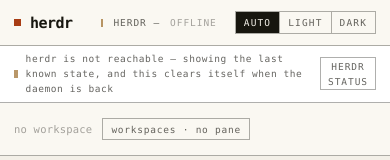
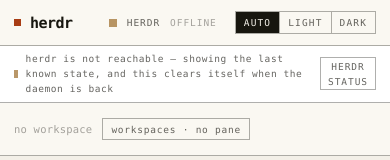
Before and after one commit to neatstudio/herdr-web, a React (Vite) app in the folder web/: page / in a window 390 px wide. Shown: the top 160 px of the page. Built offline with nearby package versions, Linux system fonts and the light colour scheme; no server answers; a web font is replaced by a local one.

Commit message:
fix: a phone keeps the machine in the masthead and drops the build
herdr(9)v0.6.6 truncated to herdr(9)v0.6. next to the theme switch, which shows
neither. The machine is why the label exists; the build is the first thing in the
panel the label opens.

```diff
--- a/web/src/components/Masthead.tsx
+++ b/web/src/components/Masthead.tsx
@@ -51,7 +51,13 @@ export function Masthead({ status, consoleVersion: build, choice, onChoice, onHo
         onClick={onHost}
       >
         <span className="signal" data-tone={live ? "working" : "blocked"} aria-hidden />
-        <span id="herdr-daemon-label">{label}</span>
+        {/* Split so a phone can drop the build and keep the machine: the name of
+            the machine is why a tab exists, the build is in the panel. */}
+        <span id="herdr-daemon-label">
+          <span className="masthead__host">{octet === "" ? "herdr" : `herdr(${octet})`}</span>
+          {" "}
+          <span className="masthead__version">{consoleVersion}</span>
+        </span>
         {protocol !== undefined && (
           <span
             className="cluster__dim"
--- a/web/src/index.css
+++ b/web/src/index.css
@@ -2026,6 +2026,15 @@ body::before {
   }
 }
 
+/* A phone keeps the machine and drops the build: the label is a button, and the
+   build is the first thing in the panel it opens. Truncating both is worse than
+   showing one. */
+@media (max-width: 700px) {
+  .masthead__version {
+    display: none;
+  }
+}
+
 @media (max-width: 900px) {
   .body {
     grid-template-columns: minmax(0, 1fr);
```
Also changed, not shown: 1 other file (tests, documents, lock files or other folders).
